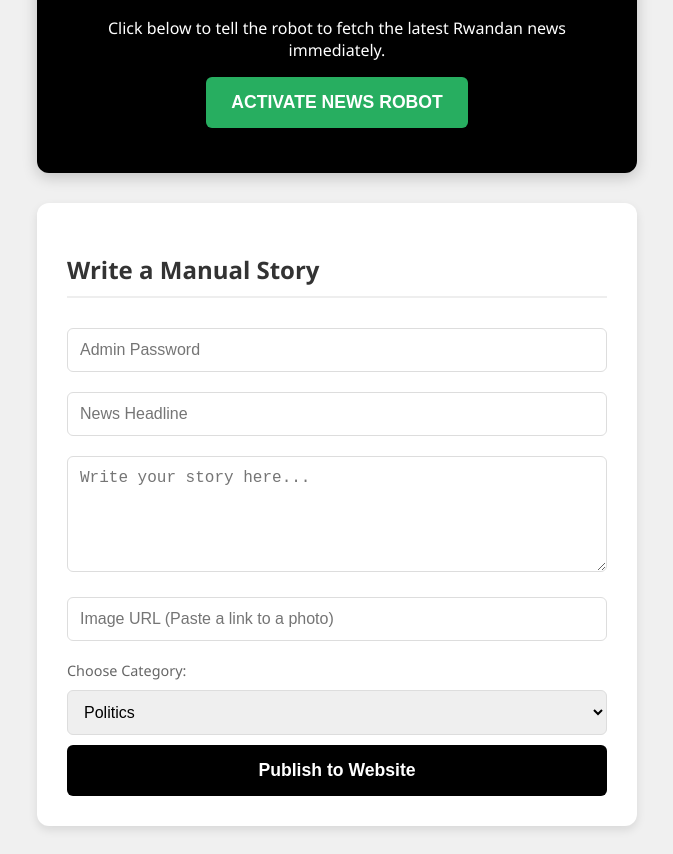
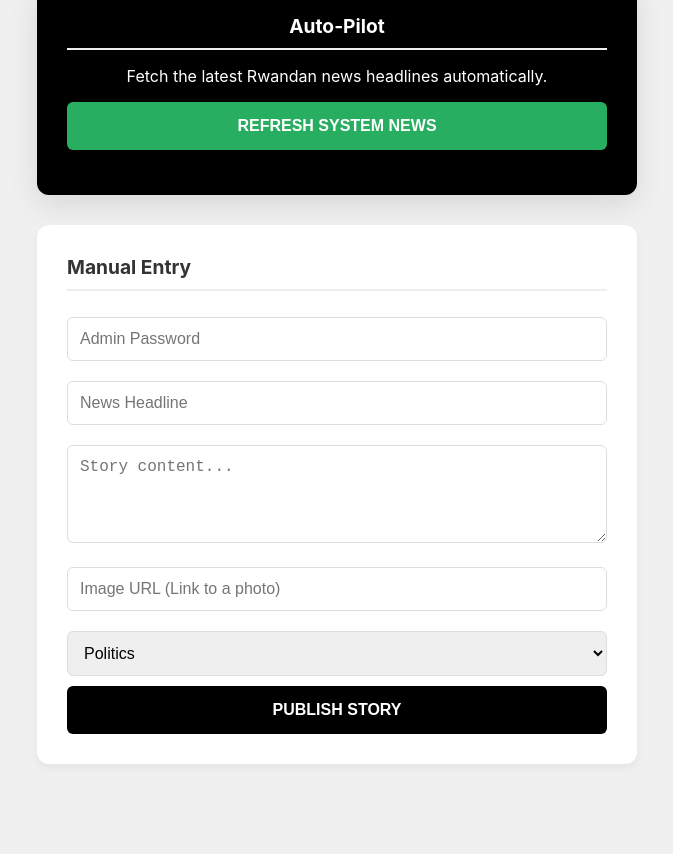
Before and after one commit to ntwalisonga22-alt/thesyglobaljournal, a website: page admin.html in a window 1280 px wide. Shown: the part 126-980 px from the top of the page, without its empty margins (303-976 px from the left). After the commit the page ends 918 px from the top, so only its background shows below. Drawn offline with Linux system fonts and the light colour scheme.

Commit message:
Update admin.html

```diff
--- a/admin.html
+++ b/admin.html
@@ -4,52 +4,69 @@
     <meta charset="UTF-8">
     <meta name="viewport" content="width=device-width, initial-scale=1.0">
     <title>Admin Panel | SY News</title>
+
+    <link rel="icon" type="image/png" href="favicon.png">
+
     <style>
-        body { font-family: 'Segoe UI', Arial, sans-serif; padding: 20px; background-color: #f0f0f0; color: #333; }
+        body { font-family: 'Inter', sans-serif; background-color: #f0f0f0; padding: 20px; color: #333; }
         .admin-container { max-width: 600px; margin: 0 auto; }
 
-        /* Auto-Pilot Section */
+        /* Dashboard Header */
+        h1 { text-align: center; text-transform: uppercase; letter-spacing: 2px; color: #000; }
+
+        /* Auto-Robot Section */
         .robot-box {
             background: #000; color: white; padding: 30px;
             border-radius: 12px; margin-bottom: 30px; text-align: center;
-            box-shadow: 0 4px 15px rgba(0,0,0,0.2);
+            box-shadow: 0 10px 30px rgba(0,0,0,0.1);
         }
         .robot-btn {
             background: #27ae60; color: white; border: none; padding: 15px 25px;
-            font-weight: bold; cursor: pointer; border-radius: 6px; font-size: 1.1rem;
-            transition: 0.3s;
+            font-weight: bold; cursor: pointer; border-radius: 6px; font-size: 1rem;
+            width: 100%; transition: 0.3s;
         }
-        .robot-btn:hover { background: #2ecc71; transform: scale(1.05); }
+        .robot-btn:hover { background: #2ecc71; }
 
         /* Manual Form Section */
-        .admin-box { background: white; padding: 30px; border-radius: 12px; box-shadow: 0 4px 10px rgba(0,0,0,0.1); }
-        h2 { border-bottom: 2px solid #eee; padding-bottom: 10px; }
-        input, textarea, select { width: 100%; padding: 12px; margin: 10px 0; border: 1px solid #ddd; border-radius: 6px; box-sizing: border-box; font-size: 1rem; }
-        .publish-btn { background-color: #000; color: white; padding: 15px; border: none; width: 100%; border-radius: 6px; cursor: pointer; font-size: 1.1rem; font-weight: bold; }
+        .admin-box { background: white; padding: 30px; border-radius: 12px; box-shadow: 0 4px 10px rgba(0,0,0,0.05); }
+        h2 { margin-top: 0; border-bottom: 2px solid #eee; padding-bottom: 10px; font-size: 1.2rem; }
+
+        input, textarea, select {
+            width: 100%; padding: 12px; margin: 10px 0;
+            border: 1px solid #ddd; border-radius: 6px;
+            box-sizing: border-box; font-size: 1rem;
+        }
+
+        .publish-btn {
+            background-color: #000; color: white; padding: 15px;
+            border: none; width: 100%; border-radius: 6px;
+            cursor: pointer; font-size: 1rem; font-weight: bold;
+        }
         .publish-btn:hover { background-color: #333; }
 
-        #status { margin-top: 15px; font-weight: bold; font-family: monospace; }
+        #status { margin-top: 15px; font-weight: bold; font-family: monospace; text-align: center; }
     </style>
 </head>
 <body>
 
     <div class="admin-container">
+        <h1>SY NEWS ADMIN</h1>
+
         <div class="robot-box">
-            <h2>Auto-Pilot Control</h2>
-            <p>Click below to tell the robot to fetch the latest Rwandan news immediately.</p>
-            <button class="robot-btn" onclick="triggerRobot()">ACTIVATE NEWS ROBOT</button>
+            <h2>Auto-Pilot</h2>
+            <p>Fetch the latest Rwandan news headlines automatically.</p>
+            <button class="robot-btn" onclick="triggerRobot()">REFRESH SYSTEM NEWS</button>
             <div id="status"></div>
         </div>
 
         <div class="admin-box">
-            <h2>Write a Manual Story</h2>
+            <h2>Manual Entry</h2>
             <form action="/api" method="POST">
                 <input type="password" name="password" placeholder="Admin Password" required>
                 <input type="text" name="title" placeholder="News Headline" required>
-                <textarea name="content" rows="5" placeholder="Write your story here..." required></textarea>
-                <input type="text" name="image" placeholder="Image URL (Paste a link to a photo)">
+                <textarea name="content" rows="4" placeholder="Story content..." required></textarea>
+                <input type="text" name="image" placeholder="Image URL (Link to a photo)">
 
-                <label style="display:block; text-align:left; font-size: 0.9rem; color: #666; margin-top:10px;">Choose Category:</label>
                 <select name="category" required>
                     <option value="Politics">Politics</option>
                     <option value="Sports">Sports</option>
@@ -58,7 +75,7 @@
                     <option value="Other">Other</option>
                 </select>
 
-                <button type="submit" class="publish-btn">Publish to Website</button>
+                <button type="submit" class="publish-btn">PUBLISH STORY</button>
             </form>
         </div>
     </div>
@@ -67,14 +84,13 @@
         async function triggerRobot() {
             const status = document.getElementById('status');
             status.style.color = "#2ecc71";
-            status.innerText = "Robot is waking up...";
+            status.innerText = "Robot connecting...";
             try {
-                // This pings the auto-fetch script we made earlier
                 const res = await fetch('/api/auto-fetch');
                 if (res.ok) {
-                    status.innerText = "✅ SUCCESS: Rwanda news updated!";
+                    status.innerText = "✅ REFRESH SUCCESSFUL";
                 } else {
-                    status.innerText = "❌ ERROR: Check Vercel Logs.";
+                    status.innerText = "❌ ERROR: Connection Failed";
                 }
             } catch (err) {
                 status.innerText = "❌ FAILED: " + err.message;
```
